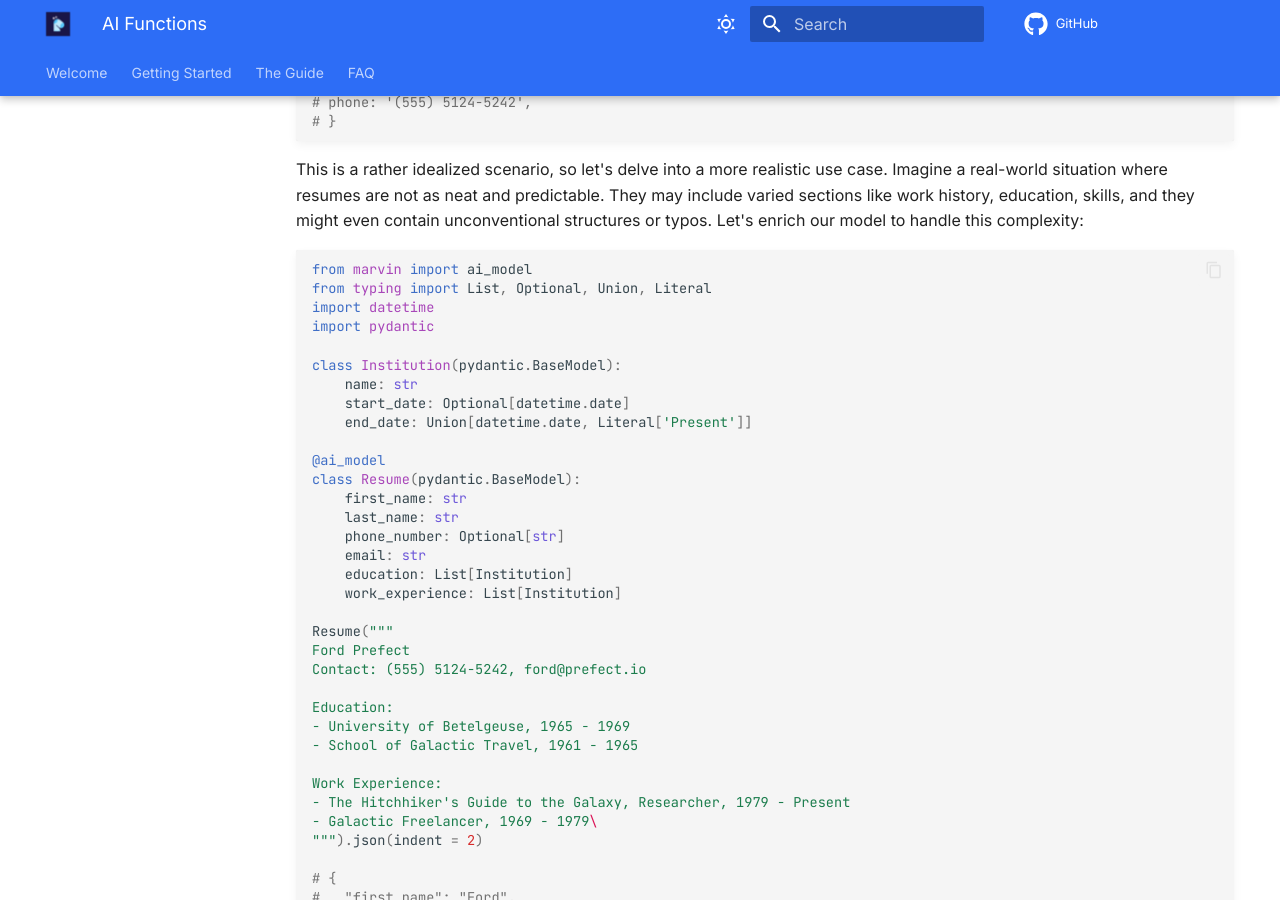
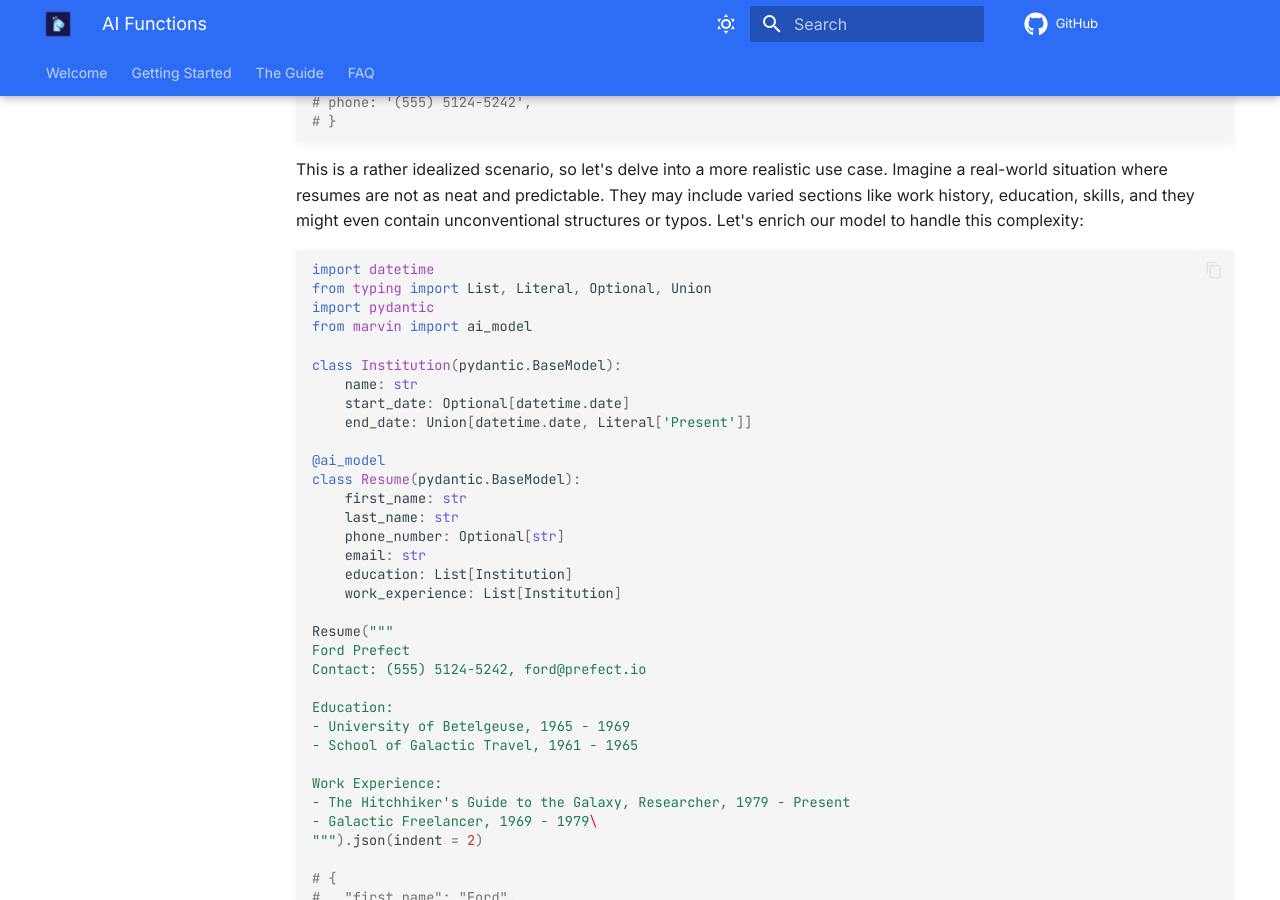
Before and after one commit to PrefectHQ/marvin, an MkDocs documentation site: the page built from docs/getting_started/ai_models_quickstart.md, in a window 1280 px wide and 900 px high, scrolled down 1680 px. Built offline with MkDocs 1.6.1 and Material for MkDocs 9.7.7, drawn with Linux system fonts in a browser that asks for light colours; comment, search, counter and statistics services are not loaded.

````diff
--- a/docs/getting_started/ai_models_quickstart.md
+++ b/docs/getting_started/ai_models_quickstart.md
@@ -37,10 +37,10 @@ Resume('Ford Prefect • (555) 5124-5242 • ford@prefect.io').json(indent = 2)
 This is a rather idealized scenario, so let's delve into a more realistic use case. Imagine a real-world situation where resumes are not as neat and predictable. They may include varied sections like work history, education, skills, and they might even contain unconventional structures or typos. Let's enrich our model to handle this complexity:
 
 ```python
+import datetime
+from typing import List, Literal, Optional, Union
+import pydantic
 from marvin import ai_model
-from typing import List, Optional, Union, Literal
-import datetime
-import pydantic
 
 class Institution(pydantic.BaseModel):
     name: str
````
